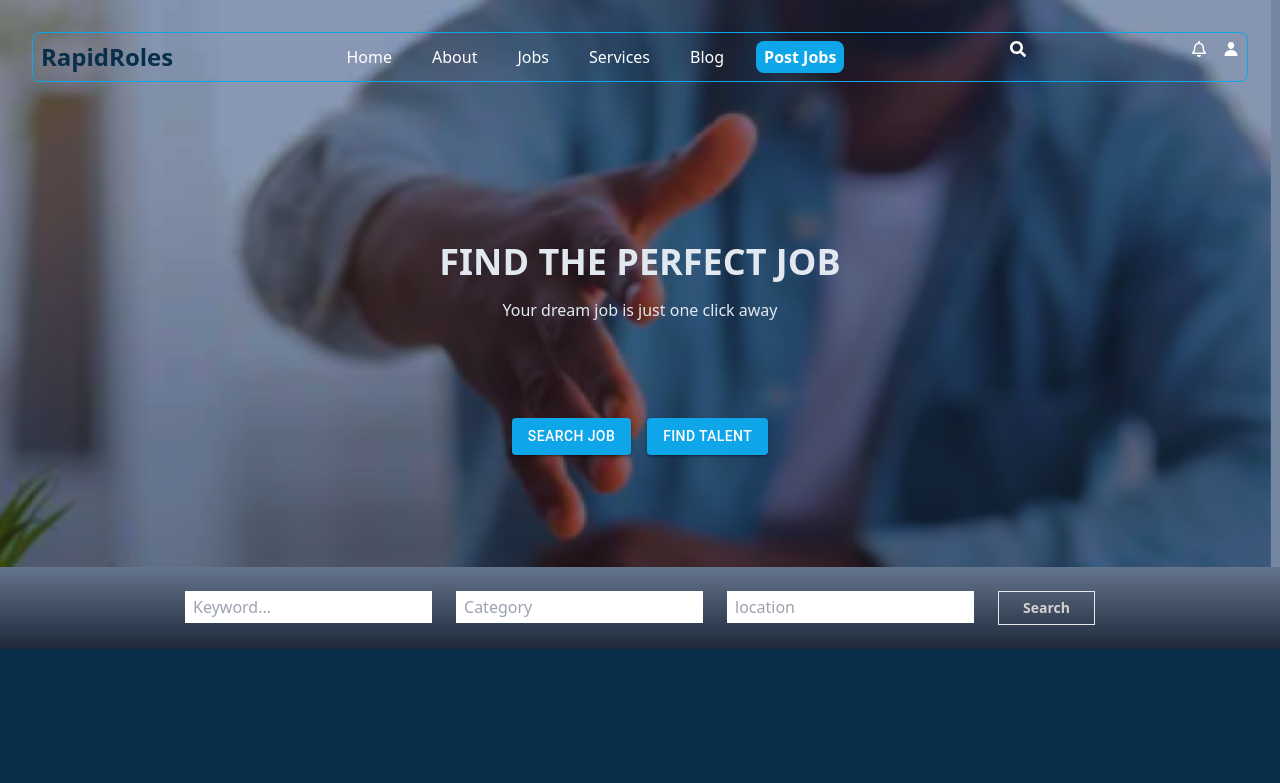
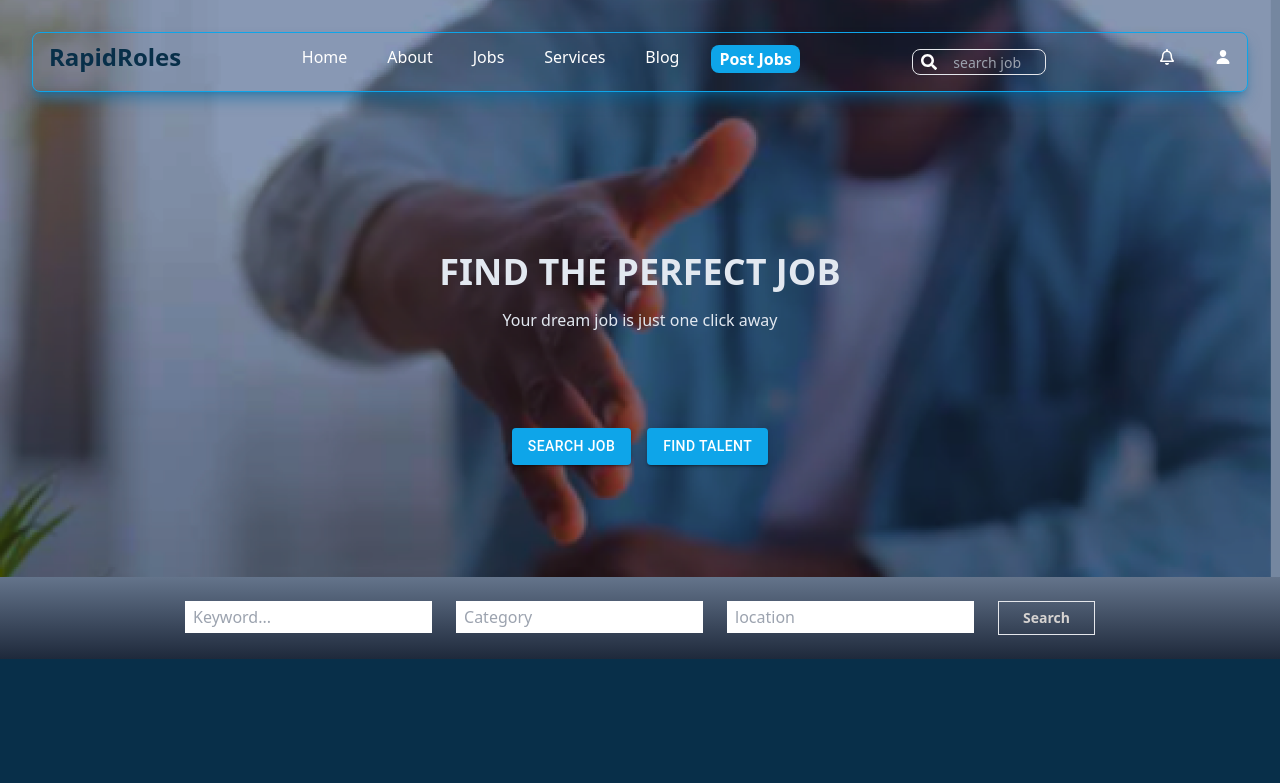
Before and after one commit to janeAnezi/RapidRoles, a React (Vite) app: page / in a window 1280 px wide. Shown: the top 783 px of the page. Built offline with nearby package versions, Linux system fonts and the light colour scheme.

Commit message:
add search input

```diff
--- a/package.json
+++ b/package.json
@@ -12,6 +12,7 @@
   "dependencies": {
     "@emotion/react": "^11.11.4",
     "@emotion/styled": "^11.11.5",
+    "@mui/icons-material": "^5.15.18",
     "@mui/material": "^5.15.18",
     "react": "^18.2.0",
     "react-dom": "^18.2.0",
--- a/src/App.jsx
+++ b/src/App.jsx
@@ -15,6 +15,7 @@ function App() {
         <About />
         <Opportunities />
         <Footer />
+
       </div>
 
     </>
--- a/src/Components/BarMenu.jsx
+++ b/src/Components/BarMenu.jsx
@@ -38,7 +38,7 @@ export default function BarMenu() {
   };
 
   return (
-    <AppBar position="static" color="transparent">
+    <AppBar position="static" color="transparent" style={{ borderRadius: '10px' }}>
       <Container maxWidth="xl">
         <Toolbar disableGutters>
           <AdbIcon sx={{ display: { xs: 'none', md: 'flex' }, mr: 1 }} />
--- a/src/Components/Card.jsx
+++ b/src/Components/Card.jsx
@@ -14,7 +14,6 @@ export default function ImgMediaCard({image, title, text}) {
           alt="green iguana"
           height="140"
           image = {image}
-        //   image="../src/assets/images/about05.jpeg"
         />
         <CardContent>
           <Typography gutterBottom variant="h5" component="div">
@@ -22,9 +21,6 @@ export default function ImgMediaCard({image, title, text}) {
           </Typography>
           <Typography variant="body2" color="text.secondary">
             {text}
-          {/* We've curated a diverse range of job opportunities to cater to a multitude of talents and interests.
-          Whether you're a seasoned sales professional looking for your next challenge or a compassionate caregiver eager
-          to make a difference, our platform offers an array of roles suited to your expertise. */}
           </Typography>
         </CardContent>
         <CardActions>
--- a/src/Components/Home.jsx
+++ b/src/Components/Home.jsx
@@ -2,6 +2,7 @@ import Navbar from "./Navbar";
 import { createTheme, ThemeProvider } from '@mui/material/styles';
 import  {Stack}  from '@mui/system';
 import Button from '@mui/material/Button';
+// import BarMenu from "./BarMenu";
 // import { BrowserRouter as Router, Route, Switch } from "react-router-dom";
 
 const theme = createTheme({
@@ -13,7 +14,7 @@ const theme = createTheme({
         contrastText: '#FFFFFF',
       },
     },
-  });
+});
 
 export default function Home () {
     return(
@@ -21,6 +22,7 @@ export default function Home () {
             <div className="bg-hero bg-center bg-cover bg-no-repeat p-8">
                 <div className="text-center">
                     <Navbar />
+
                     <div className="mt-40 mb-20">
                         <h1 className="text-4xl font-bold text-slate-200"> FIND THE PERFECT JOB</h1>
                         <p className="text-slate-200 p-4">Your dream job is just one click away</p>
--- a/src/Components/Navbar.jsx
+++ b/src/Components/Navbar.jsx
@@ -7,8 +7,8 @@ import { IoPerson } from "react-icons/io5";
 export default function Navbar  () {
     return (
         <>
-            <div className=" bg-inherit border border-sky-500  text-white rounded-lg">
-                <div className="flex justify-between p-2">
+            <div className=" bg-inherit border border-sky-500 shadow-lg shadow-sky-700/50 text-white rounded-lg">
+                <div className="flex justify-between py-2 px-4">
                     <h1 className="text-2xl font-bold text-sky-950">RapidRoles</h1>
                     <div >
                         <ul className="flex space-x-6">
@@ -17,11 +17,11 @@ export default function Navbar  () {
                             <li className="hover:bg-sky-500 py-1 px-2 rounded-lg cursor-pointer">Jobs</li>
                             <li className="hover:bg-sky-500 py-1 px-2 rounded-lg cursor-pointer">Services</li>
                             <li className="hover:bg-sky-500 py-1 px-2 rounded-lg cursor-pointer">Blog</li>
-                            <li className="bg-sky-500 hover:bg-sky-600 py-1 px-2 rounded-lg font-bold cursor-pointer">Post Jobs</li>
+                            <li className="bg-sky-500 hover:bg-sky-600 mt-1 py-0.5 px-2 rounded-lg font-bold cursor-pointer">Post Jobs</li>
                         </ul>
                     </div>
-                    <div><div><FaSearch /> </div></div>
-                    <div className="flex space-x-4">
+                    <div className="mt-2 mb-2 flex border rounded-lg"><FaSearch className="mt-1 ml-2"/><input className="rounded-lg bg-inherit px-1 ml-3 border-none outline-0 w-24 placeholder:text-start placeholder:text-sm" type="search" name="search" id="search" placeholder="search job"  /> </div>
+                    <div className="flex space-x-10 mt-2">
                         <div><FaRegBell /> </div>
                         <div><IoPerson />  </div>
                     </div>
--- a/src/index.css
+++ b/src/index.css
@@ -1,11 +1,3 @@
 @tailwind base;
 @tailwind components;
 @tailwind utilities;
-
-.slide-in {
-    transition-duration: 0.5s; /* Adjust the duration as needed */
-    transform: translateX(0);
-  }
-  .slide-out {
-    transform: translateX(100%);
-  }
```
Also changed, not shown: 1 other file (tests, documents, lock files or other folders).
